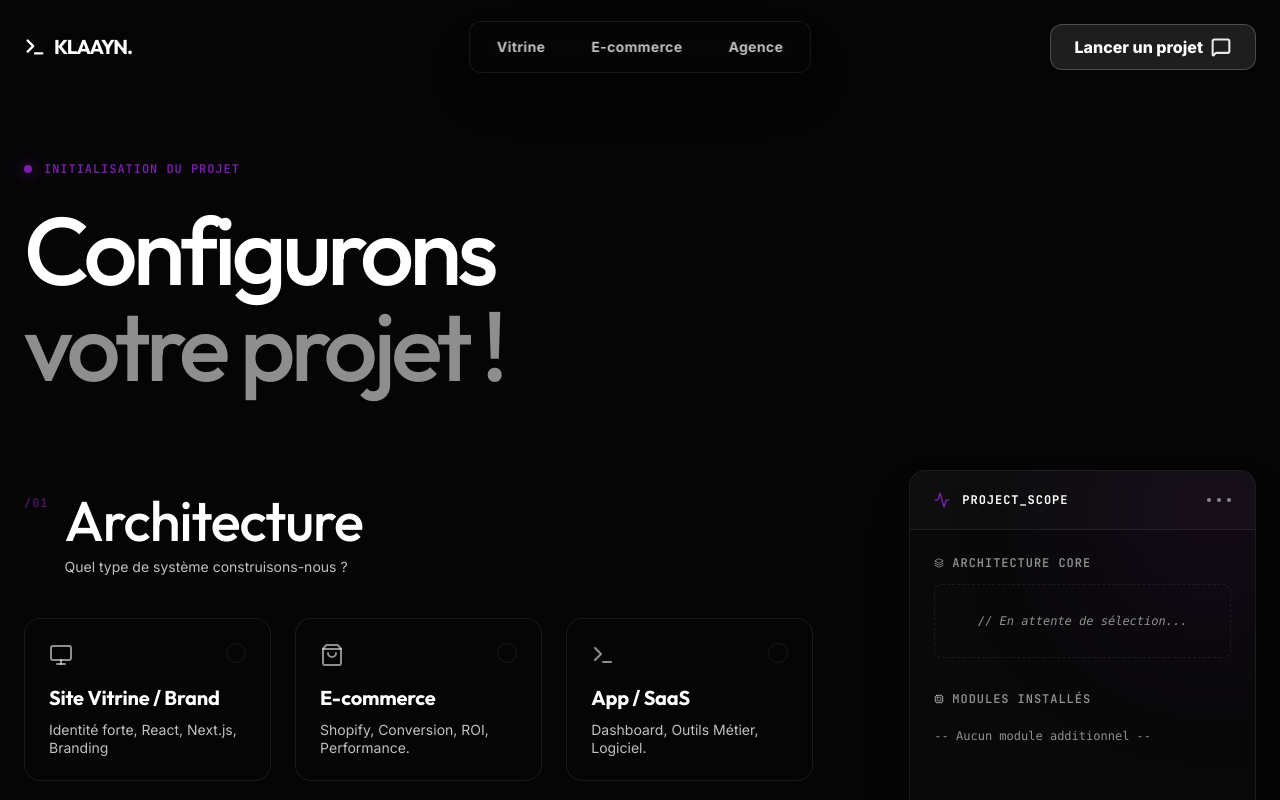
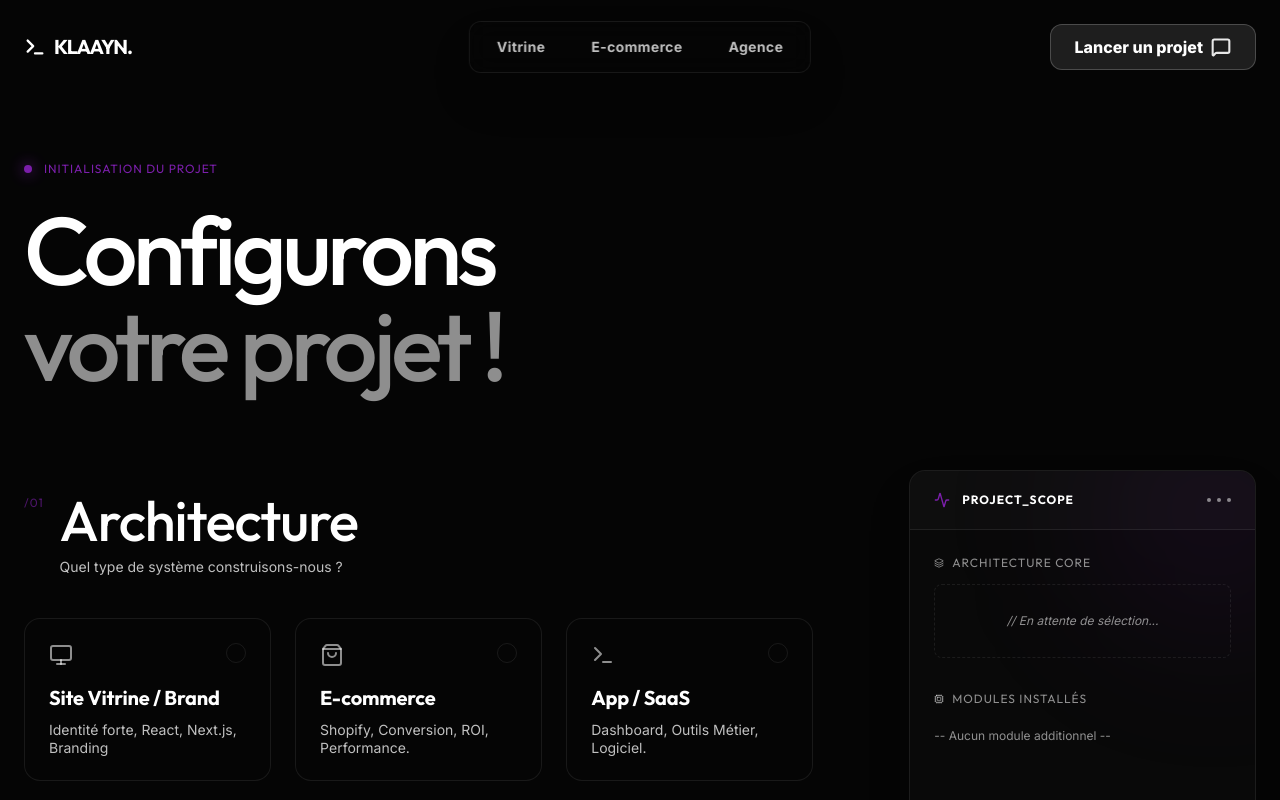
Before and after one commit to APPE-CORE/klaayn, a Next.js app: page /contact in a window 1280 px wide. Shown: the top 800 px of the page. Built offline with nearby package versions, Linux system fonts and the light colour scheme.

Commit message:
refactor: unification typographique avec Outfit et purge de JetBrains Mono

```diff
--- a/src/app/globals.css
+++ b/src/app/globals.css
@@ -15,8 +15,9 @@
   --color-action-glow: rgba(255, 107, 0, 0.5); /* Lueur Orange */
 
   --color-txt-main: #ffffff;    /* Texte principal (Blanc pur) */
-  --color-txt-muted: rgba(255, 255, 255, 0.75); /* Texte secondaire (Grisé 70%) */
-  --color-txt-dim: rgba(255, 255, 255, 0.55);  /* Texte discret (Grisé 40%) */
+  --color-txt-muted: rgba(255, 255, 255, 0.75); /* Texte secondaire (Grisé 75%) */
+  --color-txt-dim: rgba(255, 255, 255, 0.55);  /* Texte discret (Grisé 55%) */
+  --color-txt-brand: #c678ff;   /* Violet lisible (WCAG 4.5:1+) */
 
   --color-main-ecom: #a3e635; /*Couleur principal du ecommerce*/
   --color-accent-ecom: #34d399; /*Couleur secondaire du ecommerce*/
@@ -39,6 +40,9 @@
 
   --color-btn-sec-bg: rgba(255, 255, 255, 0.05); /* Fond bouton secondaire */
   --color-btn-sec-border: rgba(255, 255, 255, 0.1); /* Bordure bouton secondaire */
+
+  /* FORCAGE DE LA POLICE MONO SUR OUTFIT */
+  --font-mono: var(--font-outfit), sans-serif;
 }
 
 /* Application des variables globales */
@@ -91,7 +95,7 @@ body {
     font-size: clamp(2rem, 5vw, 3.5rem);
   }
 
-  /* Titres Intermédiaires (H3 - Ajout nécessaire pour tes cartes services) */
+  /* Titres Intermédiaires (H3) */
   .text-h3 {
     font-family: var(--font-outfit), sans-serif;
     font-weight: 500;
@@ -101,7 +105,7 @@ body {
     font-size: clamp(1.5rem, 3vw, 2.25rem);
   }
 
-  /* Titres Mineurs (H4 - Ajout nécessaire pour les détails) */
+  /* Titres Mineurs (H4) */
   .text-h4 {
     font-family: var(--font-outfit), sans-serif;
     font-weight: 500;
@@ -120,7 +124,7 @@ body {
     font-size: clamp(1rem, 1.5vw, 1.125rem);
   }
 
-  /* Corps de texte Standard (AJOUT STRATÉGIQUE) */
+  /* Corps de texte Standard */
   .text-body {
     font-family: var(--font-inter), sans-serif;
     font-weight: 400;
@@ -129,7 +133,7 @@ body {
     font-size: 1rem; /* 16px standard */
   }
 
-  /* Petit texte (Footer/Mentions) (AJOUT STRATÉGIQUE) */
+  /* Petit texte (Footer/Mentions) */
   .text-body-sm {
     font-family: var(--font-inter), sans-serif;
     font-weight: 400;
@@ -139,17 +143,17 @@ body {
 
   /* Labels Techniques */
   .text-label-tech {
-    font-family: var(--font-jetbrains), monospace;
+    font-family: var(--font-outfit), sans-serif;
     text-transform: uppercase;
-    font-weight: 600;
+    font-weight: 400;
     letter-spacing: 0.08em;
     font-size: 0.75rem;
   }
 
   /* Labels Gras */
   .text-label-bold {
-    font-family: var(--font-jetbrains), monospace;
-    font-weight: 800;
+    font-family: var(--font-outfit), sans-serif;
+    font-weight: 600;
     text-transform: uppercase;
     letter-spacing: 0.08em;
     font-size: 0.75rem;
--- a/src/app/layout.tsx
+++ b/src/app/layout.tsx
@@ -1,6 +1,6 @@
 import type { Metadata } from "next";
-// 1. IMPORT DES 3 POLICES : Outfit (Titres), Inter (Corps), JetBrains (Labels)
-import { Outfit, Inter, JetBrains_Mono } from "next/font/google";
+// IMPORT DES 2 POLICES : Outfit (Titres & Labels), Inter (Corps)
+import { Outfit, Inter } from "next/font/google";
 import "./globals.css";
 
 import Header from "@/components/layout/Header";
@@ -8,24 +8,17 @@ import Footer from "@/components/layout/Footer";
 import SmoothScroll from "@/components/ui/smooth-scroll";
 import CustomCursor from "@/components/ui/CustomCursor";
 
-// 2. CONFIGURATION OUTFIT (Pour les TITRES)
+// CONFIGURATION OUTFIT (Pour les TITRES et les LABELS)
 const outfit = Outfit({
   subsets: ["latin"],
   variable: "--font-outfit",
   display: "swap",
 });
 
-// 3. CONFIGURATION INTER (Pour le TEXTE courant)
+// CONFIGURATION INTER (Pour le TEXTE courant)
 const inter = Inter({
   subsets: ["latin"],
   variable: "--font-inter",
-  display: "swap",
-});
-
-// 4. CONFIGURATION JETBRAINS MONO (Pour les LABELS techniques)
-const jetbrains = JetBrains_Mono({
-  subsets: ["latin"],
-  variable: "--font-jetbrains",
   display: "swap",
 });
 
@@ -42,9 +35,7 @@ export default function RootLayout({
   return (
     <html lang="fr">
       <body
-        // 5. INJECTION DES 3 VARIABLES DANS LE BODY
-        // RETRAIT de 'font-sans' pour laisser globals.css appliquer Inter par défaut
-        className={`${outfit.variable} ${inter.variable} ${jetbrains.variable} bg-void text-white antialiased selection:bg-brand selection:text-white`}
+        className={`${outfit.variable} ${inter.variable} bg-void text-white antialiased selection:bg-brand selection:text-white`}
       >
         <Header />
 
--- a/src/components/sections/Metrics.tsx
+++ b/src/components/sections/Metrics.tsx
@@ -189,7 +189,7 @@ export default function RoiSimulator() {
                 <div className="flex-1 p-6 md:p-12 flex flex-col justify-center">
 
                     <div className="w-full mb-10">
-                        {/* En-têtes : Optimisation grid mobile pour laisser plus de place au Label (1.4fr) */}
+                        {/* En-têtes */}
                         <div className="grid grid-cols-[1.4fr_1fr_1fr_1fr] md:grid-cols-4 pb-4 border-b border-[var(--color-border)] text-[var(--color-txt-dim)] text-[10px] md:text-xs">
                             <div className="col-span-1 text-label-tech">KPI</div>
                             <div className="col-span-1 text-right text-label-tech">Actuel</div>
```
